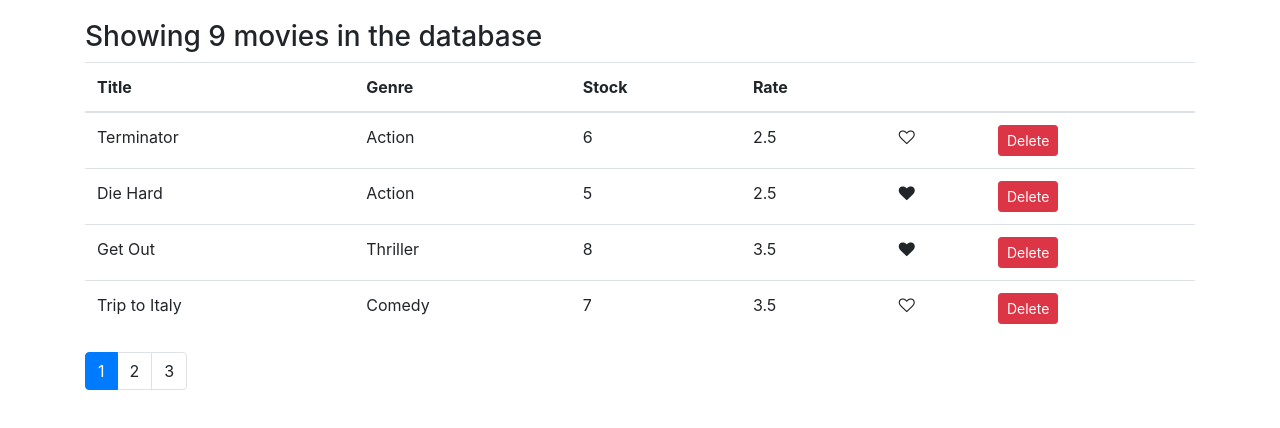
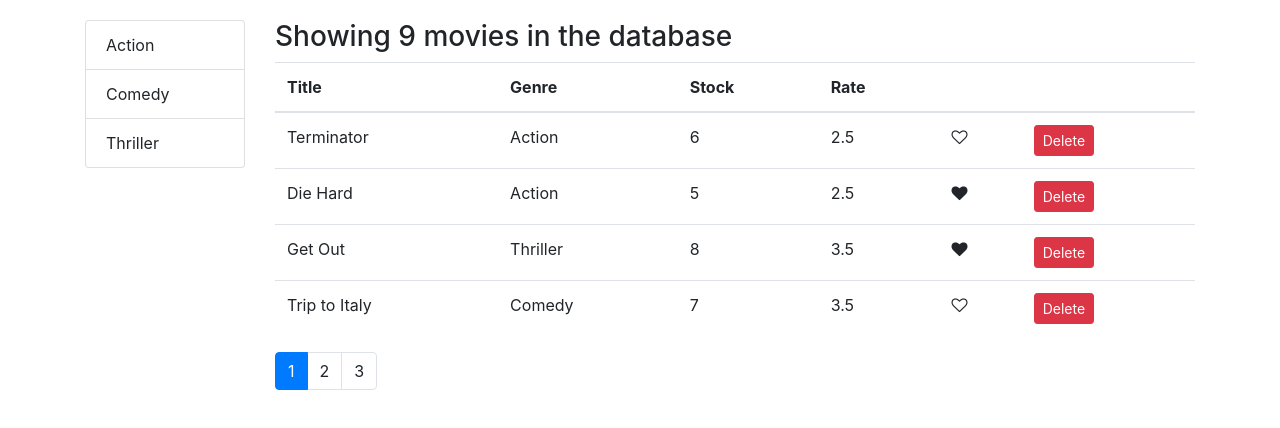
Before and after one commit to larryonick/vidly, a React (Create React App) app: page / in a window 1280 px wide. Shown: the top 428 px of the page. Built offline with nearby package versions, Linux system fonts and the light colour scheme.

Commit message:
Created the Category listing Component

```diff
--- a/src/components/common/listGroup.jsx
+++ b/src/components/common/listGroup.jsx
@@ -1,14 +1,15 @@
 import React, { Component } from 'react';
 
 const ListGroup = (props) => {
+  console.log('props', props);
   const { items } = props;
   return (
     <ul className="list-group">
-      {items.map(item => {
+      {items.map(item => (
         <li key={item._id} className="list-group-item">
           {item.name}
         </li>
-      })}
+      ))}
     </ul>
   );
 }
--- a/src/components/movies.jsx
+++ b/src/components/movies.jsx
@@ -1,14 +1,23 @@
 import React, { Component } from "react";
 import { getMovies } from "../services/fakeMovieService";
+import { getGenres } from '../services/fakeGenreService';
 import Like from './common/like';
 import Pagination from './common/pagination';
 import { paginate } from '../utils/paginate';
+import ListGroup from './common/listGroup';
+
+
 class Movies extends Component {
   state = {
-    movies: getMovies(),
+    movies: [],
+    genres: [],
     pageSize: 4,
     currentPage: 1
   };
+
+  componentDidMount() {
+    this.setState({ movies: getMovies(), genres: getGenres() });
+  }
   handleDelete(movie) {
     const movies = this.state.movies.filter(m => m._id !== movie._id);
     this.setState({ movies: movies });
@@ -25,6 +34,10 @@
   handlePageChange = (page) => {
     this.setState({ currentPage: page })
   }
+
+  handleGenreSelect = (genre) => {
+    console.log(genre);
+  }
   render() {
     const { length: count } = this.state.movies;
     if (count === 0) return "There are no movies in the database";
@@ -33,7 +46,13 @@
     const movies = paginate(allMovies, currentPage, pageSize);
 
     return (
-      <React.Fragment>
+      <div className="row">
+        <div className="col-2">
+          <ListGroup items={this.state.genres}
+            onItemSelect={this.handleGenreSelect}
+          />
+        </div>
+        <div className="col">
           <h3>Showing {count} movies in the database</h3>
           <table className="table">
             <thead>
@@ -69,7 +88,11 @@
           </table>
           <Pagination itemsCount={count} pageSize={this.state.pageSize} onPageChange={this.handlePageChange}
             currentPage={this.state.currentPage} />
-      </React.Fragment >
+        </div>
+      </div>
+
+
+
     );
   }
 }
```
Lines whose indentation alone changed are shown as unchanged.
